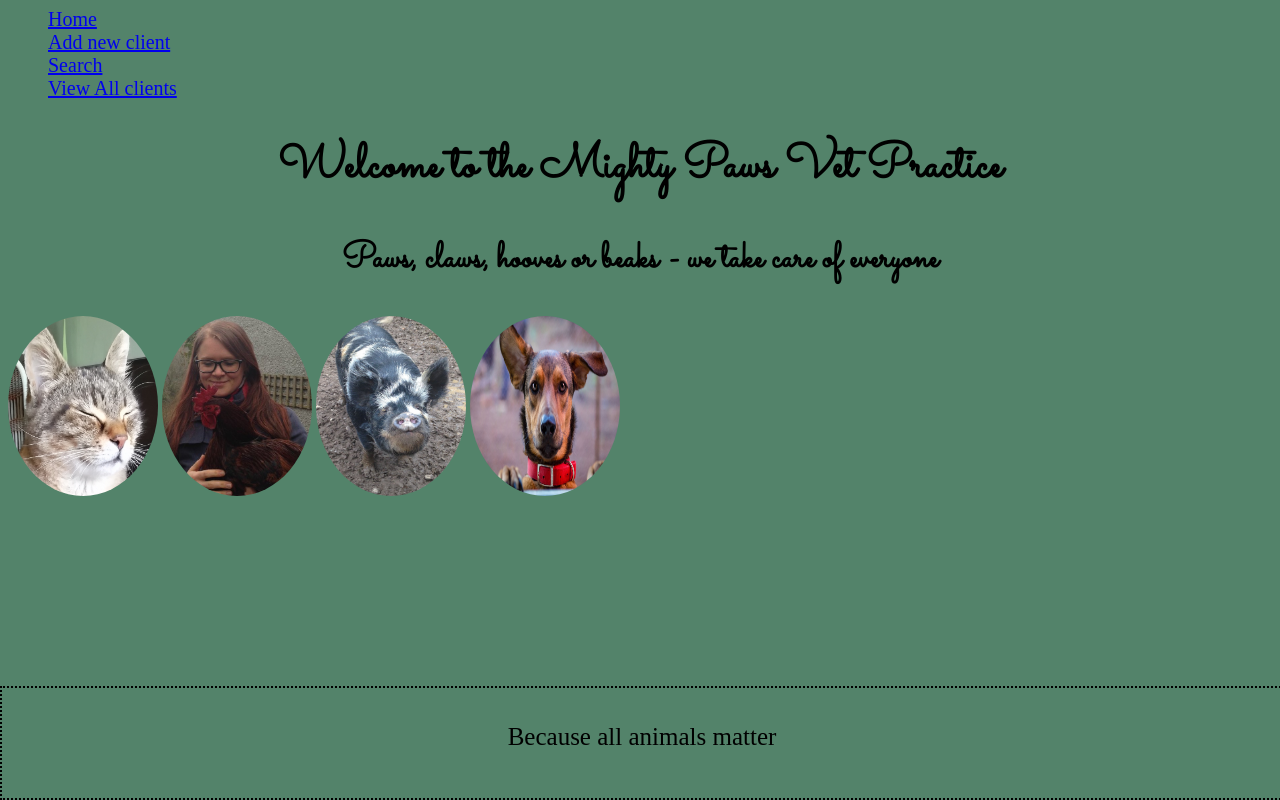
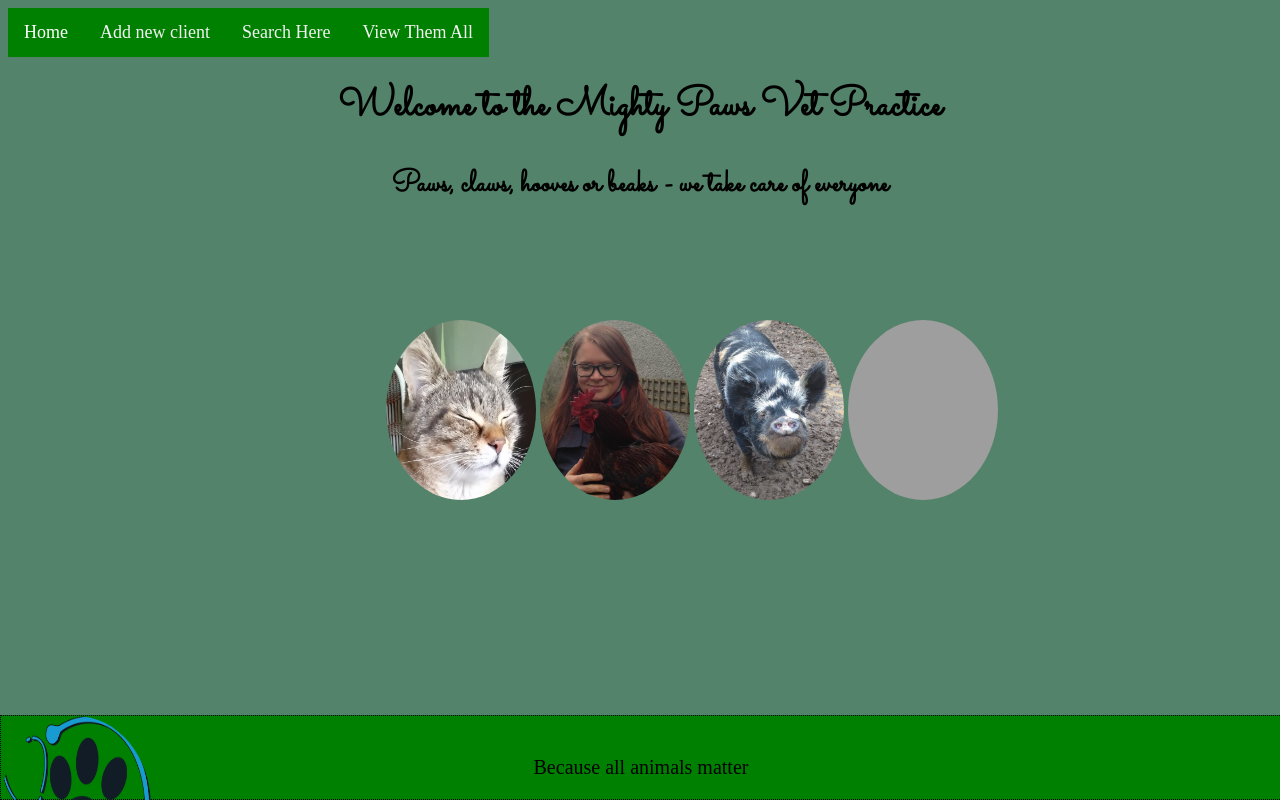
Before and after one commit to AnnikaNeumann/1st-Project-Vet-Management-App, a Flask app: page / in a window 1280 px wide. Run offline with Flask 2, Linux system fonts and the light colour scheme; grey boxes are pictures that could not be loaded.

Commit message:
Finished Presentation,tidied up css

```diff
--- a/static/style.css
+++ b/static/style.css
@@ -1,48 +1,113 @@
-h1 {
-    font-size: 48px;
-    text-align: center;
-    font-family: "Sacramento", sans-serif;
-}
- h2{
-     text-align: center;
-     font-family: "Sacramento", sans-serif;
-     font-size: 36px;
- }
+
 
 .navigation {
 
     list-style-type: none;
-    font-size: 20px;
-
+    font-size: 18px;
 }
 
+.navigation a{
+    float: left;
+    background-color: rgb(0, 128, 0);
+    color: #f2f2f2;
+    text-align: center;
+    padding: 14px 16px;
+    text-decoration: none;
+}
+
+.navigation a:hover{
+
+    background-color: white;
+    color: black;
+}
+
+.navigation a.active{
+    background-color: green;
+    color: white;
+}
 
 
 body{
     background-color: rgb(83, 131, 106);
+    padding-bottom: 3px;
 }
 
-footer{
-    border: 2px;
-    position: absolute;
-    left: 0%;
-    bottom: 0%;
-    border-color: black;
+h1{
+    font-family: "Sacramento", sans-serif;
+    text-align: center;
+    padding-top: 70px;
+    font-size: 40px;
+}
+
+h2{
+    font-family: "Sacramento", sans-serif;
+    font-size: 30px;
+
+}
+
+.header{
+    font-size: 20px;
+    text-align: center;
+    font-family: "Sacramento", sans-serif;
+    padding-top: -5cm;
+}
+
+.footer{
+    position: fixed;
+    left: 0;
+    bottom: 0;
+    width: 100%;
+    border: 1px;
     border-style: dotted;
     text-align: center;
-    font-size: 25px;
-    width: 100%;
-    height:100px;
-    padding-top: 10px;
+    color: black;
+    font-size: 20px;
+    background-color: green;
 }
-/* footer code works */
 
 img{
     width: 150px;
     height: 180px;
     border-radius: 50%
+}
 
+.view_all{
+    text-align: left;
+    padding-top: 1px;
+    padding-bottom: 1px;
+}
 
+.add_new{
+    text-align: left;
+    padding-top: 2px;
+}
 
+.search_last_name{
+    text-align: left;
+    padding-top:100px;
+    font-size: 20px;
+}
+
+.vetlogo{
+    width: 20px;
+    height: 20px;
+    display: flex;
+}
+
+.owner_animal_results{
+    font-size: 15px;
+    text-align: left;
+    padding-top: -5cm;
 
 }
+
+.owner_results{
+    font-size: 15px;
+    text-align: left;
+    padding-top: 40px;
+
+}
+.gallery{
+  margin-left: 10cm;
+  margin-top: 3cm;
+}
--- a/templates/base.html
+++ b/templates/base.html
@@ -11,23 +11,35 @@
 <body>
     <header>
         <nav>
-            <ul class="navigation">
-                <li><a href="/">Home</a></li>
-                <li> <a href="/new_client">Add new client</a></li>
-                <li> <a href="/search">Search</a></li>
-                <li> <a href="/all">View All clients</a></li>
+            <div class="navigation">
+                <li><a class ="active" href="/">Home</a></li>
+                <li><a href="/new_client">Add new client</a></li>
+                <li><a href="/search">Search Here</a></li>
+                <li><a href="/all">View Them All</a></li>
 <!-- make list type none and put them in one row  -->
             </ul>
         </nav>
     </header>
     <!-- <h1>One app to rule them all</h1> -->
-
+<main>
 {% block content %}
 
 {% endblock %}
+</main>
+
+<!-- <div class="footer"> -->
+    <footer class="footer">
+     <div class="vetlogo"><img src="/static/images/vet_logo.png" alt="vet_logo"></div>
+    <p>Because all animals matter</p>
+<!-- </div> -->
+</footer>
+
 </body>
 
-<footer>
-    <p>Because all animals matter</p>
-</footer>
 </html>
+
+<!-- <ul class="navigation">
+    <li><a href="/">Home</a></li>
+    <li> <a href="/new_client">Add new client</a></li>
+    <li> <a href="/search">Search</a></li>
+    <li> <a href="/all">View All clients</a></li> -->
--- a/templates/delete.html
+++ b/templates/delete.html
@@ -1,6 +1,6 @@
 {% extends "base.html" %} {% block content %}
 
-<h1>You have delete - > {{owner.first_name}} {{owner.last_name}} </h1>
+<h1> - > {{owner.first_name}} {{owner.last_name}} has successfully been removed</h1>
 
 
 {% endblock %}
--- a/templates/index.html
+++ b/templates/index.html
@@ -1,13 +1,16 @@
 {% extends "base.html" %} {% block content %}
 
-<h1>Welcome to the Mighty Paws Vet Practice</h1>
-<h2>Paws, claws, hooves or beaks - we take care of everyone</h2>
+<div class= "header">
+    <h1>Welcome to the Mighty Paws Vet Practice</h1>
+    <h2>Paws, claws, hooves or beaks - we take care of everyone</h2>
+</div>
 
+<div class="gallery">
 <img src="/static/images/elliot.jpg" alt="Photo of a tabby cat">
 <img src="/static/images/chicken.jpg" alt="Photo of a rescued chicken">
 <img src="/static/images/pig.jpg" alt="Photo of a rescued pig">
-<img src="/static/images/dog.jpg" alt="Photo of a dog with funny ears">
-
+<img src="/static/images/papi.jpg" alt="Photo of a dog">
+</div>
 
 {% endblock %}
 
--- a/templates/new.html
+++ b/templates/new.html
@@ -1,5 +1,6 @@
 {% extends "base.html" %} {% block content %}
 
+<div class="add_new">
 <h1>Add a new animal to the system</h1>
 
 <form action="/new_client/save_new_client" method="post">
@@ -35,6 +36,7 @@
 
     <input class="btn btn--action" type='submit' value="submit">
   </form>
+  </div>
 
 <!-- form to input details of owner and animal works, vets are listed in the drop down menu -->
 <!-- THIS FORM WORKS, DO NOT CHANGE CODE  ! -->
--- a/templates/search.html
+++ b/templates/search.html
@@ -1,10 +1,12 @@
 {% extends "base.html" %} {% block content %}
 
+<div class="search_last_name">
 <form action="/search/search_action" method="post">
-    <label for="last_name">Last Name:</label>
+    <label for="last_name">Enter owner's last name:</label>
     <textarea name="last_name" id="last_name" rows="1"></textarea>
 
     <input class="btn btn--action" type='submit' value="submit">
+</div>
 
 {% endblock %}
 
--- a/templates/view_all.html
+++ b/templates/view_all.html
@@ -1,17 +1,19 @@
 {% extends "base.html" %} {% block content %}
 
-    <h2> View All Owners </h2>
+<div class="view_all">
+    <h1> View All Owners </h1>
 
     {% for owner in owners: %}
 
         <h3>{{owner.first_name}} {{owner.last_name}}, phone number {{owner.phone}} <h3>
             <form action="/search_action/update/{{owner.id}}" methods="post">
-                <button type="submit" type="button">Update</button>
+                <button type="submit" type="button">Update details</button>
             </form>
 
             <form action="/delete/{{owner.id}}" methods="get">
                 <button type="submit" type="button">Delete</button>
             </form>
+</div>
 
     {% endfor %}
 
--- a/templates/view_clients.html
+++ b/templates/view_clients.html
@@ -1,5 +1,6 @@
 {% extends "base.html" %} {% block content %}
 
+<div class="owner_results">
 <h2>Please find a list of all clients with this last name</h2>
     {% for owner in owners: %}
         <form action="/search" method="get">
@@ -8,8 +9,8 @@
 
             <button type="submit" formaction="/search/{{owner.id}}">Select</button>
 
-
         </form>
+</div>
     {% endfor %}
 
 
```
Also changed, not shown: templates/view_client.html (+3 -4 lines), Images Presentation/Class Diagram.jpg (added), Images Presentation/Home Page.png (added), Images Presentation/Search Page.png (added), Images Presentation/Wireframe1.jpg (added), Images Presentation/Wireframe2.jpg (added), static/images/Petvet.jpg (deleted), static/images/dog.jpg (deleted), static/images/vet_logo.png (added), 2 other files.
